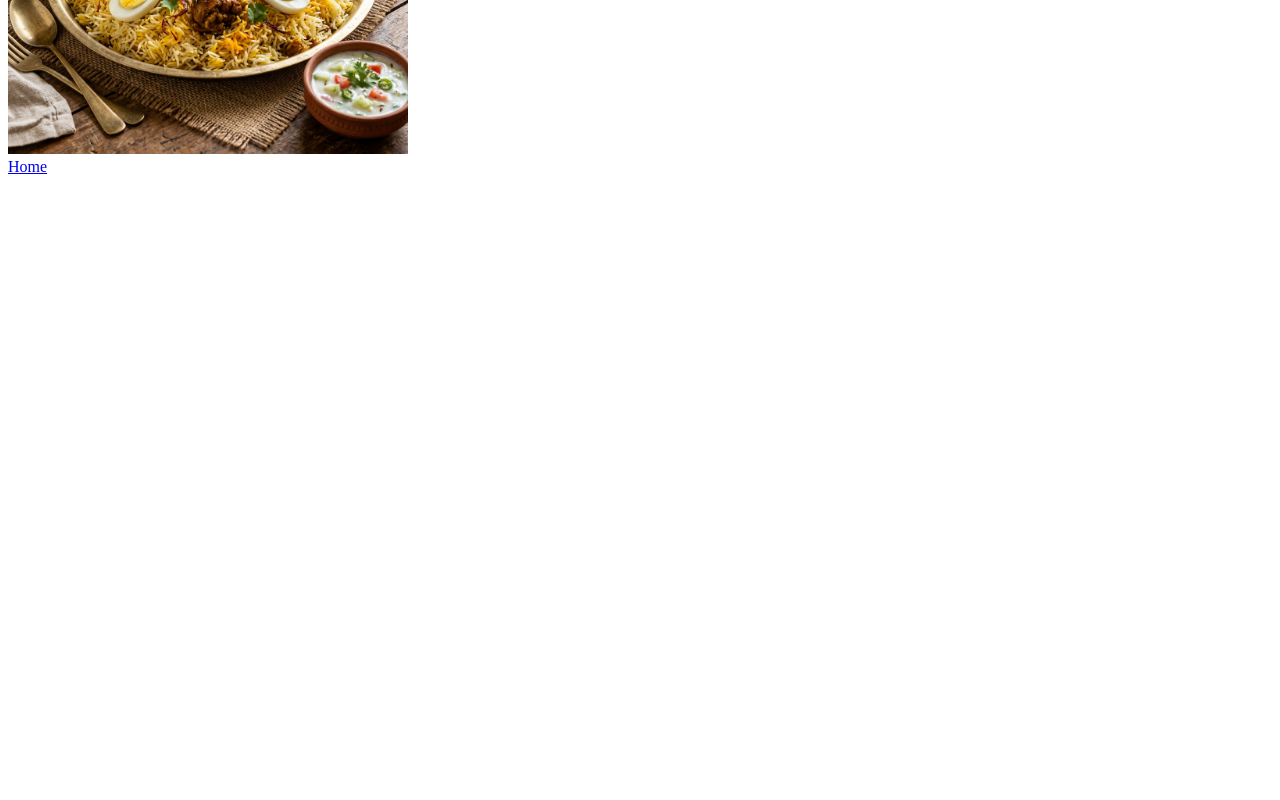
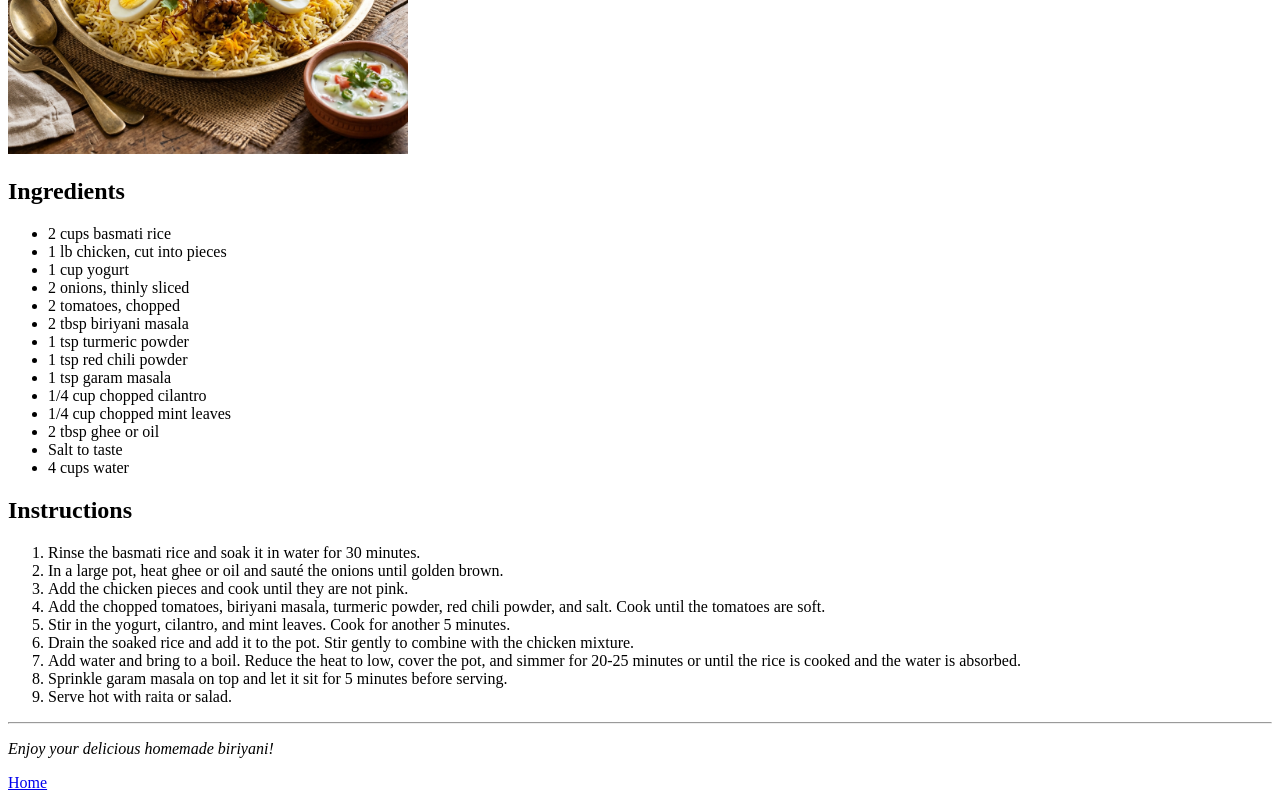
Before and after one commit to Riivvuu/odin-recipes, a plain HTML site: page recipes/biriyani.html in a window 1280 px wide. Shown: the part 360-1160 px from the top of the page. Before the commit the page ends 800 px from the top, so only its background shows below. Drawn offline with Linux system fonts and the light colour scheme.

Commit message:
Added biriyani recipe ingredients and instructions

```diff
--- a/recipes/biriyani.html
+++ b/recipes/biriyani.html
@@ -14,6 +14,39 @@
     <main>
         <p>This is a simple biriyani recipe.</p>
         <img src="../assets/images/biriyani.webp" alt="Biriyani" width="400" height="400">
+        <h2>Ingredients</h2>
+        <ul>
+            <li>2 cups basmati rice</li>
+            <li>1 lb chicken, cut into pieces</li>
+            <li>1 cup yogurt</li>
+            <li>2 onions, thinly sliced</li>
+            <li>2 tomatoes, chopped</li>
+            <li>2 tbsp biriyani masala</li>
+            <li>1 tsp turmeric powder</li>
+            <li>1 tsp red chili powder</li>
+            <li>1 tsp garam masala</li>
+            <li>1/4 cup chopped cilantro</li>
+            <li>1/4 cup chopped mint leaves</li>
+            <li>2 tbsp ghee or oil</li>
+            <li>Salt to taste</li>
+            <li>4 cups water</li>
+        </ul>
+        <h2>Instructions</h2>
+        <ol>
+            <li>Rinse the basmati rice and soak it in water for 30 minutes.</li>
+            <li>In a large pot, heat ghee or oil and sauté the onions until golden brown.</li>
+            <li>Add the chicken pieces and cook until they are not pink.</li>
+            <li>Add the chopped tomatoes, biriyani masala, turmeric powder, red chili powder, and salt. Cook until the
+                tomatoes are soft.</li>
+            <li>Stir in the yogurt, cilantro, and mint leaves. Cook for another 5 minutes.</li>
+            <li>Drain the soaked rice and add it to the pot. Stir gently to combine with the chicken mixture.</li>
+            <li>Add water and bring to a boil. Reduce the heat to low, cover the pot, and simmer for 20-25 minutes or
+                until the rice is cooked and the water is absorbed.</li>
+            <li>Sprinkle garam masala on top and let it sit for 5 minutes before serving.</li>
+            <li>Serve hot with raita or salad.</li>
+        </ol>
+        <hr>
+        <p><em>Enjoy your delicious homemade biriyani!</em></p>
     </main>
     <footer>
         <a href="../index.html">Home</a>
```
